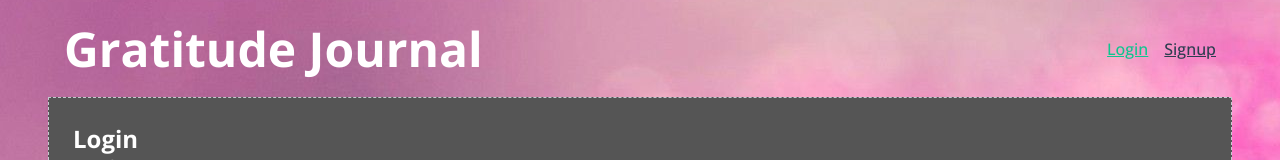
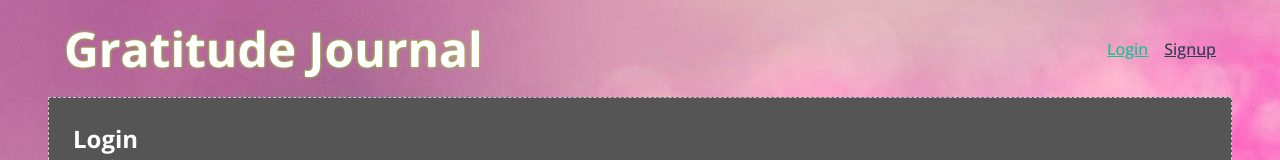
Before and after one commit to raresample/gratitude-journal, a Vue app: page /login in a window 1280 px wide. Shown: the top 160 px of the page. Built offline with nearby package versions, Linux system fonts and the light colour scheme; no server answers; a web font is replaced by a local one.

Commit message:
'Glowing' text-shadow on Navbar h1

```diff
--- a/src/components/Navbar.vue
+++ b/src/components/Navbar.vue
@@ -58,6 +58,7 @@ nav {
 nav h1 {
   margin-right: auto;
   margin-bottom: 0;
+  text-shadow: 0 0 3px chartreuse
 }
 nav a {
   margin-left: 16px;
```
